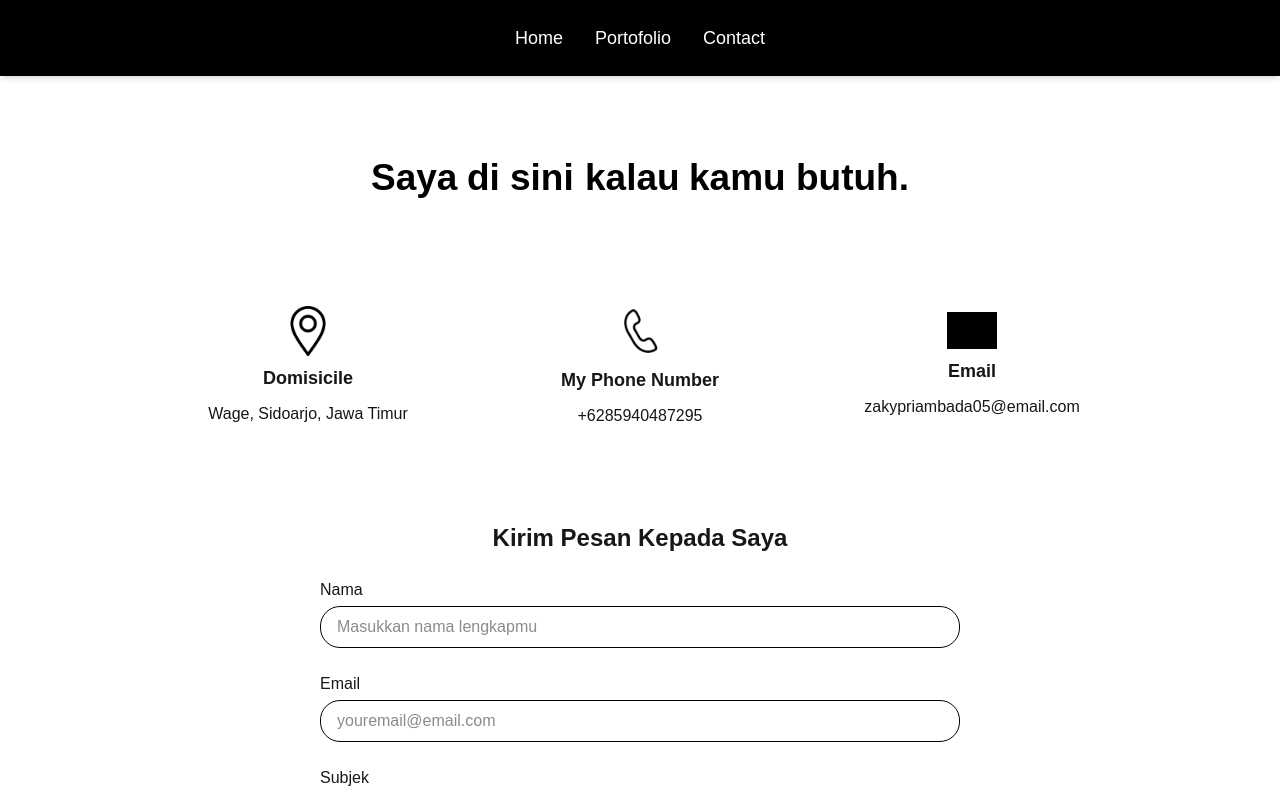
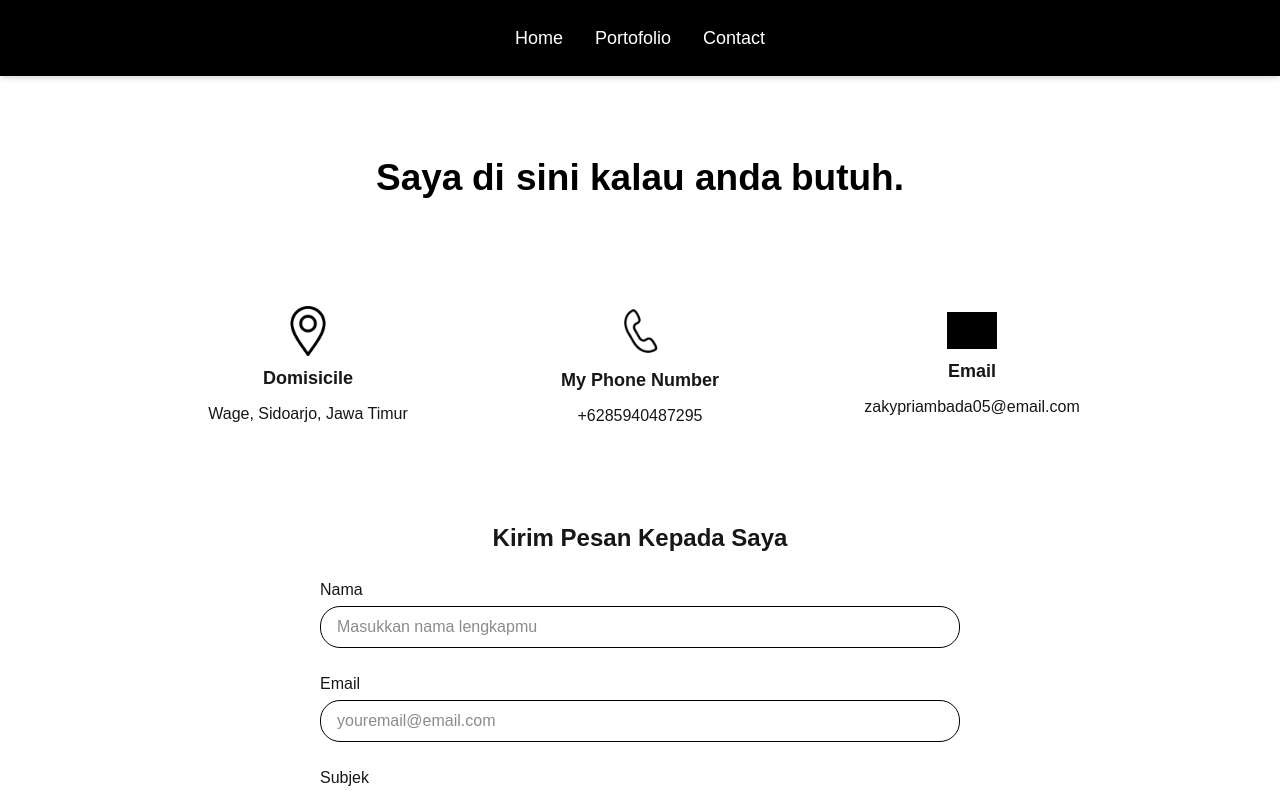
Before and after one commit to zakypriambada/profile-zaky, a Next.js app: page /contact in a window 1280 px wide. Shown: the top 792 px of the page. Built offline with nearby package versions, Linux system fonts and the light colour scheme; grey boxes are pictures that could not be loaded.

Commit message:
update contact

```diff
--- a/app/contact/page.tsx
+++ b/app/contact/page.tsx
@@ -50,7 +50,7 @@ export default function Contact() {
                     <div className="container mx-auto">
                         <div className="flex flex-col justify-center items-center animate-fadeIn pt-[100px] text-black px-4 md:px-0">
                             <BlurText
-                                text="Saya di sini kalau kamu butuh."
+                                text="Saya di sini kalau anda butuh."
                                 delay={200}
                                 animateBy="words"
                                 direction="top"
```
